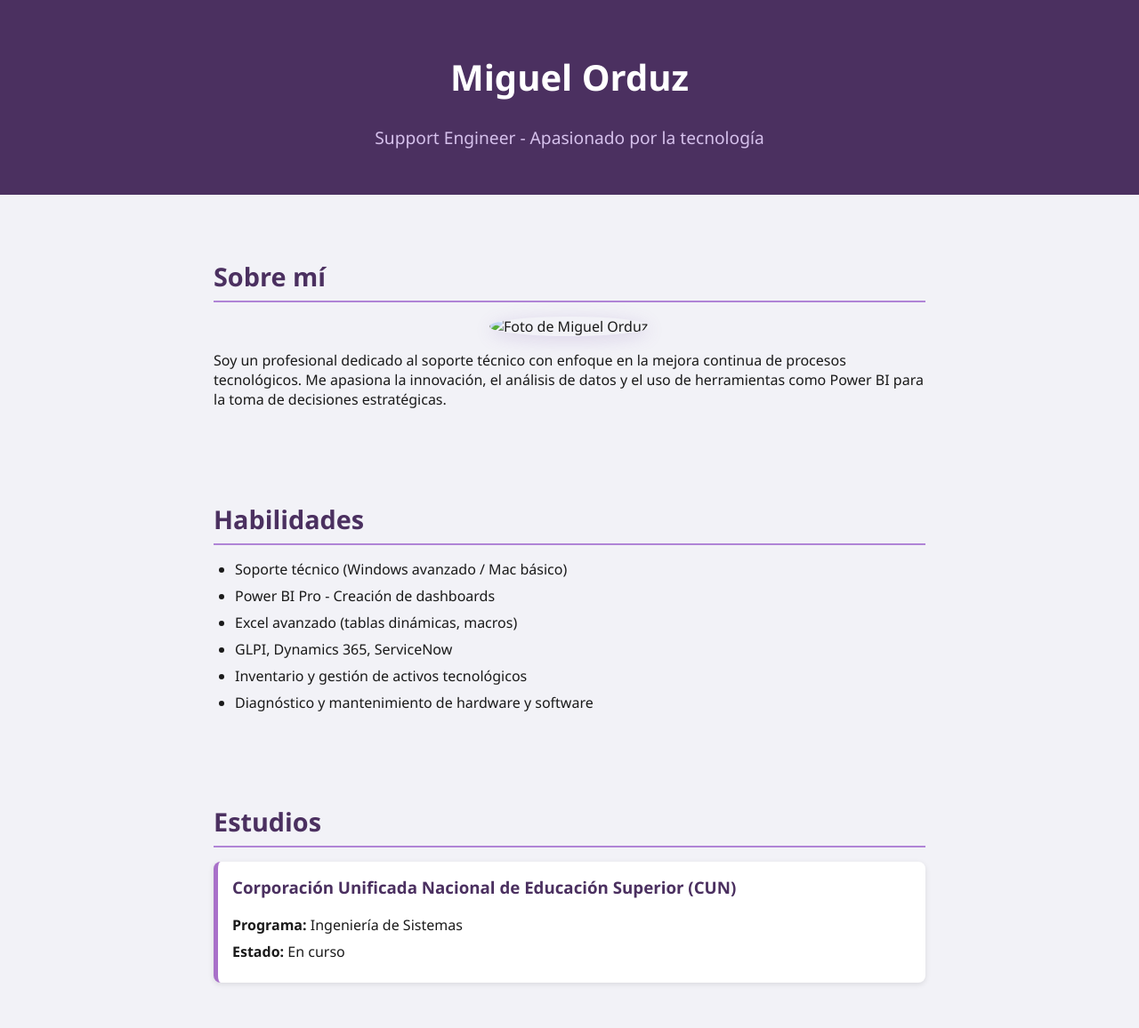
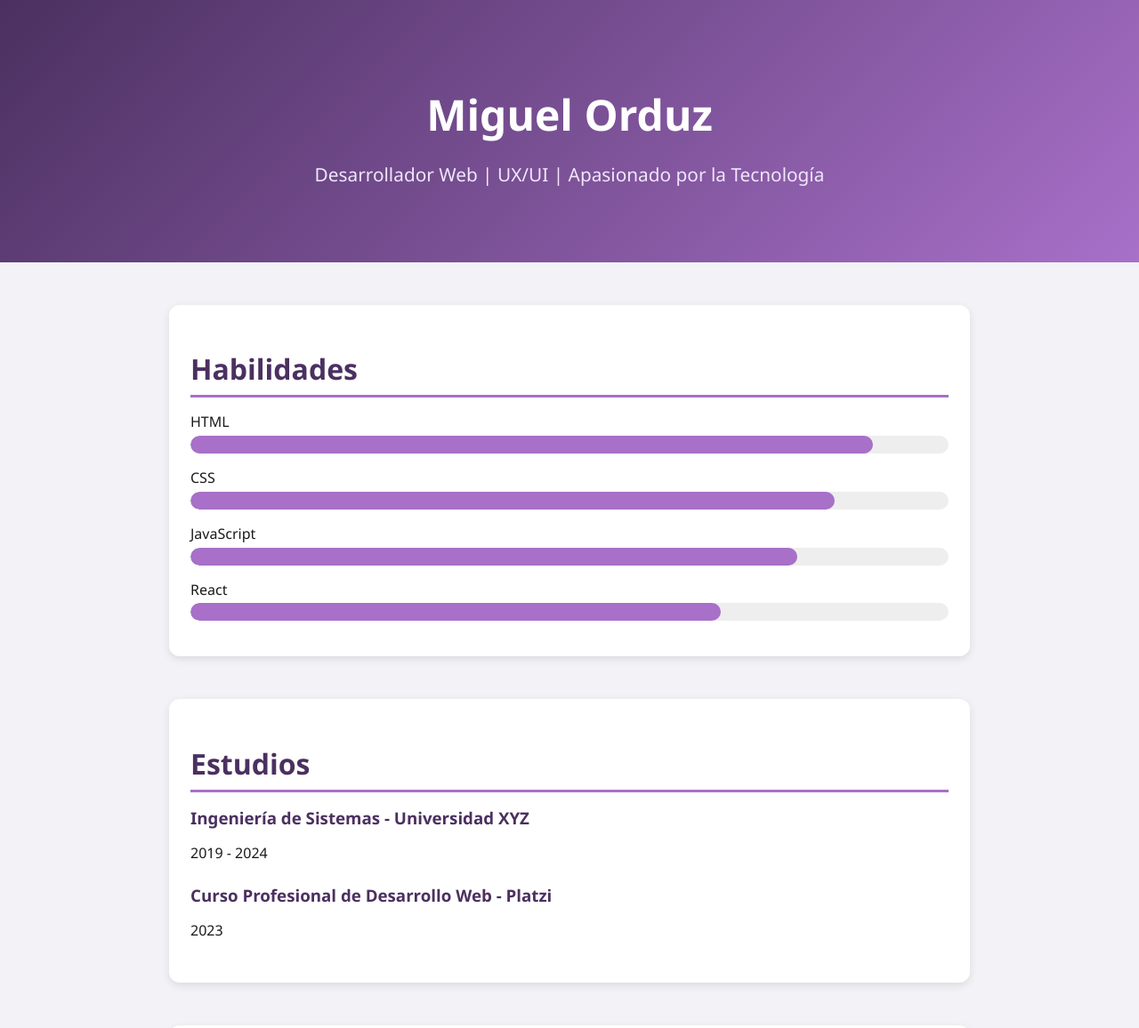
Before and after one commit to MiguelOrduz/PortafolioOmnicomV2.github.io, a plain HTML site: page index.html in a window 1280 px wide. Shown: the top 1156 px of the page at 89% size. Drawn offline with Linux system fonts and the light colour scheme.

Commit message:
Update index.html

```diff
--- a/index.html
+++ b/index.html
@@ -5,6 +5,10 @@
   <meta name="viewport" content="width=device-width, initial-scale=1.0"/>
   <title>Mi Portafolio - Miguel Orduz</title>
   <style>
+    * {
+      box-sizing: border-box;
+    }
+
     body {
       margin: 0;
       font-family: 'Segoe UI', Tahoma, Geneva, Verdana, sans-serif;
@@ -13,177 +17,175 @@
     }
 
     header {
-      background-color: #4b3060;
-      padding: 2rem;
+      background: linear-gradient(135deg, #4b3060, #a870c9);
+      color: #fff;
+      padding: 4rem 2rem;
       text-align: center;
     }
 
     header h1 {
-      color: #ffffff;
-      font-size: 2.5rem;
+      font-size: 3rem;
+      margin-bottom: 0.5rem;
     }
 
     header p {
-      font-size: 1.2rem;
-      color: #d6c1ec;
+      font-size: 1.3rem;
+      color: #f0e6fa;
     }
 
     section {
-      max-width: 800px;
-      margin: 2rem auto;
-      padding: 1rem;
+      max-width: 900px;
+      margin: 3rem auto;
+      padding: 1.5rem;
+      background-color: #ffffff;
+      border-radius: 12px;
+      box-shadow: 0 3px 10px rgba(0,0,0,0.1);
     }
 
     .section-title {
       color: #4b3060;
-      font-size: 1.8rem;
+      font-size: 2rem;
       margin-bottom: 1rem;
-      border-bottom: 2px solid #b084d6;
+      border-bottom: 3px solid #a870c9;
       padding-bottom: 0.5rem;
     }
 
-    .job {
-      margin-bottom: 2rem;
-      background-color: #ffffff;
-      padding: 1rem;
-      border-left: 5px solid #a870c9;
-      border-radius: 8px;
-      box-shadow: 0 2px 6px rgba(0,0,0,0.1);
+    .skills-bar {
+      margin: 1rem 0;
     }
 
-    .job h3 {
-      margin-top: 0;
-      color: #4b3060;
+    .skill-name {
+      margin-bottom: 0.3rem;
     }
 
-    .job p {
-      margin: 0.5rem 0;
+    .bar {
+      background: #eee;
+      border-radius: 20px;
+      overflow: hidden;
+    }
+
+    .bar-fill {
+      height: 20px;
+      background: #a870c9;
+      width: 0;
+      border-radius: 20px;
+      transition: width 2s ease;
+    }
+
+    .job, .study {
+      margin-bottom: 1.5rem;
+    }
+
+    .job h3, .study h3 {
+      margin: 0;
+      color: #4b3060;
     }
 
     footer {
       text-align: center;
-      padding: 1rem;
+      padding: 1.5rem;
       background-color: #4b3060;
       color: #f0f0f0;
       margin-top: 3rem;
     }
 
-    a {
-      color: #6a1b9a;
-      text-decoration: none;
+    .qr {
+      text-align: center;
+      margin-top: 2rem;
     }
 
-    a:hover {
-      text-decoration: underline;
-    }
-
-    .logo-img, .main-img, .profile-img {
-      display: block;
-      margin: 1rem auto;
-      transition: transform 0.3s ease, box-shadow 0.3s ease;
-      box-shadow: 0 4px 20px rgba(130, 90, 180, 0.2);
+    .qr img {
+      width: 150px;
+      height: 150px;
+      border: 4px solid #a870c9;
       border-radius: 10px;
     }
 
-    .logo-img {
-      max-width: 200px;
-    }
-
-    .main-img {
-      max-width: 100%;
-    }
-
-    .profile-img {
-      max-width: 180px;
-      border-radius: 50%;
-    }
-
-    .logo-img:hover, .main-img:hover, .profile-img:hover {
-      transform: scale(1.05);
-      box-shadow: 0 8px 30px rgba(130, 90, 180, 0.4);
-    }
-
-    ul {
-      padding-left: 1.5rem;
-    }
-
-    ul li {
-      margin: 0.5rem 0;
+    .qr a {
+      color: #4b3060;
+      font-weight: bold;
     }
   </style>
 </head>
 <body>
+
   <header>
     <h1>Miguel Orduz</h1>
-    <p>Support Engineer - Apasionado por la tecnología</p>
+    <p>Desarrollador Web | UX/UI | Apasionado por la Tecnología</p>
   </header>
 
-  <!-- Página de inicio -->
-  <section>
-    <h2 class="section-title">Sobre mí</h2>
-    <img src="foto.jpg" alt="Foto de Miguel Orduz" class="profile-img">
-    <p>
-      Soy un profesional dedicado al soporte técnico con enfoque en la mejora continua de procesos tecnológicos. Me apasiona la innovación, el análisis de datos y el uso de herramientas como Power BI para la toma de decisiones estratégicas.
-    </p>
-  </section>
-
-  <!-- Habilidades -->
   <section>
     <h2 class="section-title">Habilidades</h2>
-    <ul>
-      <li>Soporte técnico (Windows avanzado / Mac básico)</li>
-      <li>Power BI Pro - Creación de dashboards</li>
-      <li>Excel avanzado (tablas dinámicas, macros)</li>
-      <li>GLPI, Dynamics 365, ServiceNow</li>
-      <li>Inventario y gestión de activos tecnológicos</li>
-      <li>Diagnóstico y mantenimiento de hardware y software</li>
-    </ul>
-  </section>
-
-  <!-- Estudios -->
-  <section>
-    <h2 class="section-title">Estudios</h2>
-    <div class="job">
-      <h3>Corporación Unificada Nacional de Educación Superior (CUN)</h3>
-      <p><strong>Programa:</strong> Ingeniería de Sistemas</p>
-      <p><strong>Estado:</strong> En curso</p>
+    <div class="skills-bar">
+      <div class="skill-name">HTML</div>
+      <div class="bar"><div class="bar-fill" style="width: 90%"></div></div>
+    </div>
+    <div class="skills-bar">
+      <div class="skill-name">CSS</div>
+      <div class="bar"><div class="bar-fill" style="width: 85%"></div></div>
+    </div>
+    <div class="skills-bar">
+      <div class="skill-name">JavaScript</div>
+      <div class="bar"><div class="bar-fill" style="width: 80%"></div></div>
+    </div>
+    <div class="skills-bar">
+      <div class="skill-name">React</div>
+      <div class="bar"><div class="bar-fill" style="width: 70%"></div></div>
     </div>
   </section>
 
-  <!-- Experiencia laboral -->
+  <section>
+    <h2 class="section-title">Estudios</h2>
+    <div class="study">
+      <h3>Ingeniería de Sistemas - Universidad XYZ</h3>
+      <p>2019 - 2024</p>
+    </div>
+    <div class="study">
+      <h3>Curso Profesional de Desarrollo Web - Platzi</h3>
+      <p>2023</p>
+    </div>
+  </section>
+
   <section>
     <h2 class="section-title">Experiencia Laboral</h2>
     <div class="job">
-      <h3>Support Engineer - Omnicom Paige Solutions</h3>
-      <p><strong>Fecha:</strong> Agosto 2022 - Actualidad</p>
-      <p>
-        Responsable de la administración integral de bodega e inventario de equipos tecnológicos, soporte técnico de primer y segundo nivel, elaboración de informes y dashboards en Power BI. Implementación de procesos como Leasing de equipos y gestión con herramientas como GLPI.
-      </p>
-
-      <img src="https://upload.wikimedia.org/wikipedia/commons/8/86/Omnicom_Group_logo.svg" alt="Logo Omnicom" class="logo-img">
-      <img src="https://images.squarespace-cdn.com/content/v1/5c8ac34016b6400b402eab7c/1700737633272-77WPUFEOC2C1C9N3QILD/OMG+Portada.jpg?format=2500w" alt="Oficinas Omnicom" class="main-img">
+      <h3>Frontend Developer - Tech Solutions</h3>
+      <p>2023 - Actualidad</p>
+      <p>Desarrollo de interfaces modernas con React, optimización de rendimiento y diseño responsive.</p>
     </div>
-
-    <h4>Ubicación de la empresa:</h4>
-    <iframe
-      src="https://www.google.com/maps/embed?pb=!1m18!1m12!1m3!1d3021.641448338057!2d-73.98513038459307!3d40.75797484266006!2m3!1f0!2f0!3f0!3m2!1i1024!2i768!4f13.1!3m3!1m2!1s0x89c258f953f4dded%3A0xd178a88b4d3d8a37!2sOmnicom%20Group%20Inc!5e0!3m2!1ses!2sco!4v1714420278881!5m2!1ses!2sco"
-      width="100%"
-      height="300"
-      style="border:0; border-radius: 10px; margin-top: 1rem;"
-      allowfullscreen
-      loading="lazy"
-      referrerpolicy="no-referrer-when-downgrade">
-    </iframe>
+    <div class="job">
+      <h3>Prácticas Profesionales - Agencia Creativa</h3>
+      <p>2022</p>
+      <p>Apoyo en diseño de prototipos UI y desarrollo con HTML/CSS.</p>
+    </div>
   </section>
 
-  <!-- Contacto -->
   <section>
-    <h2 class="section-title">Contacto</h2>
-    <p>📧 <a href="mailto:luis.orduzl@cun.edu.co">luis.orduzl@cun.edu.co</a></p>
+    <h2 class="section-title">Contacto por WhatsApp</h2>
+    <div class="qr">
+      <p>Escanea el código o haz clic para iniciar conversación:</p>
+      <img src="https://api.qrserver.com/v1/create-qr-code/?size=150x150&data=https://wa.me/5215555555555" alt="Código QR WhatsApp">
+      <p><a href="https://wa.me/5215555555555" target="_blank">Ir a WhatsApp</a></p>
+    </div>
   </section>
 
   <footer>
-    <p>© 2025 Miguel Orduz. Todos los derechos reservados.</p>
+    © 2025 Miguel Orduz - Todos los derechos reservados.
   </footer>
+
+  <script>
+    // Animar barras al cargar
+    document.addEventListener("DOMContentLoaded", () => {
+      const bars = document.querySelectorAll(".bar-fill");
+      bars.forEach(bar => {
+        const width = bar.style.width;
+        bar.style.width = "0";
+        setTimeout(() => {
+          bar.style.width = width;
+        }, 300);
+      });
+    });
+  </script>
+
 </body>
 </html>
```
